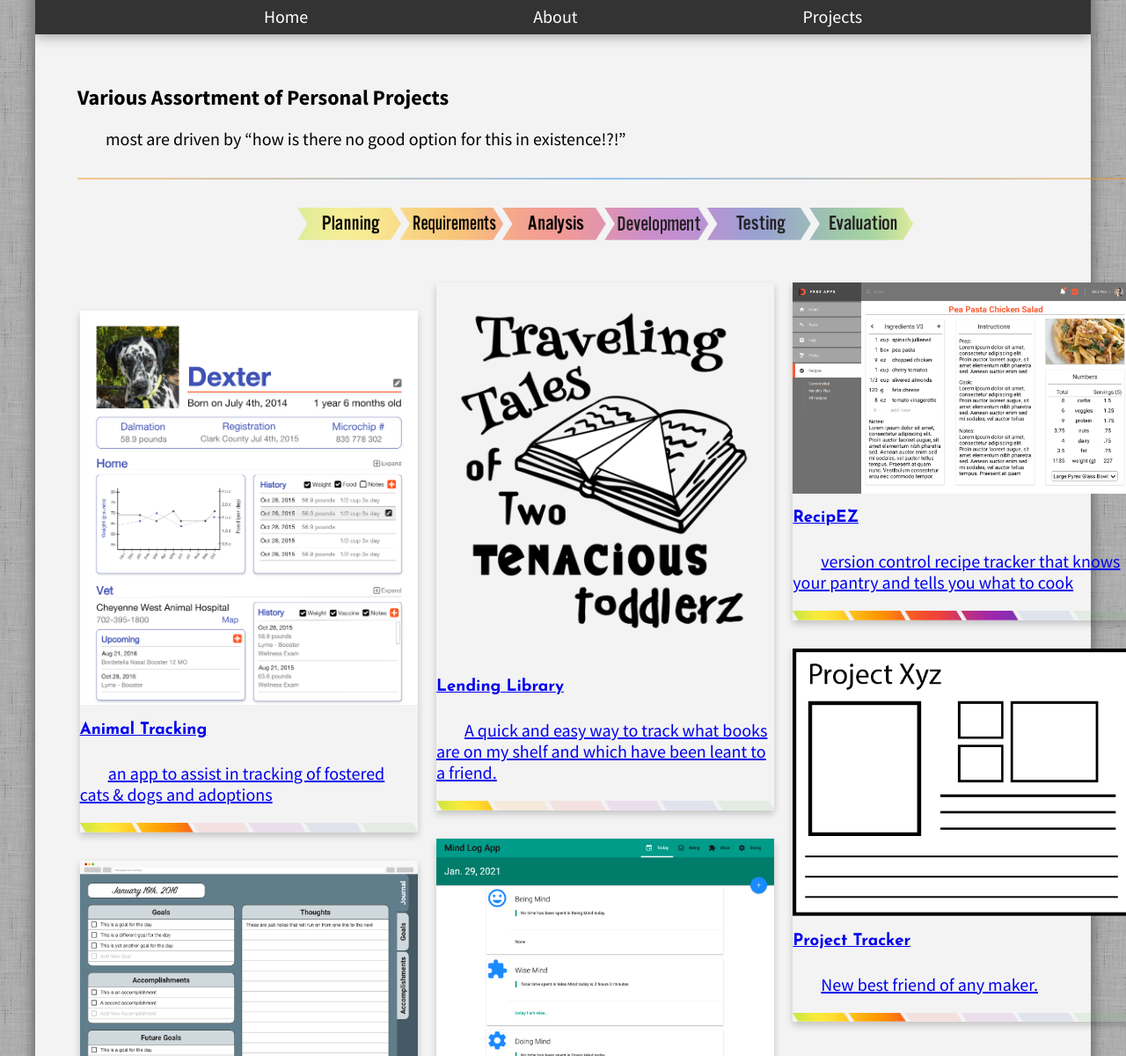
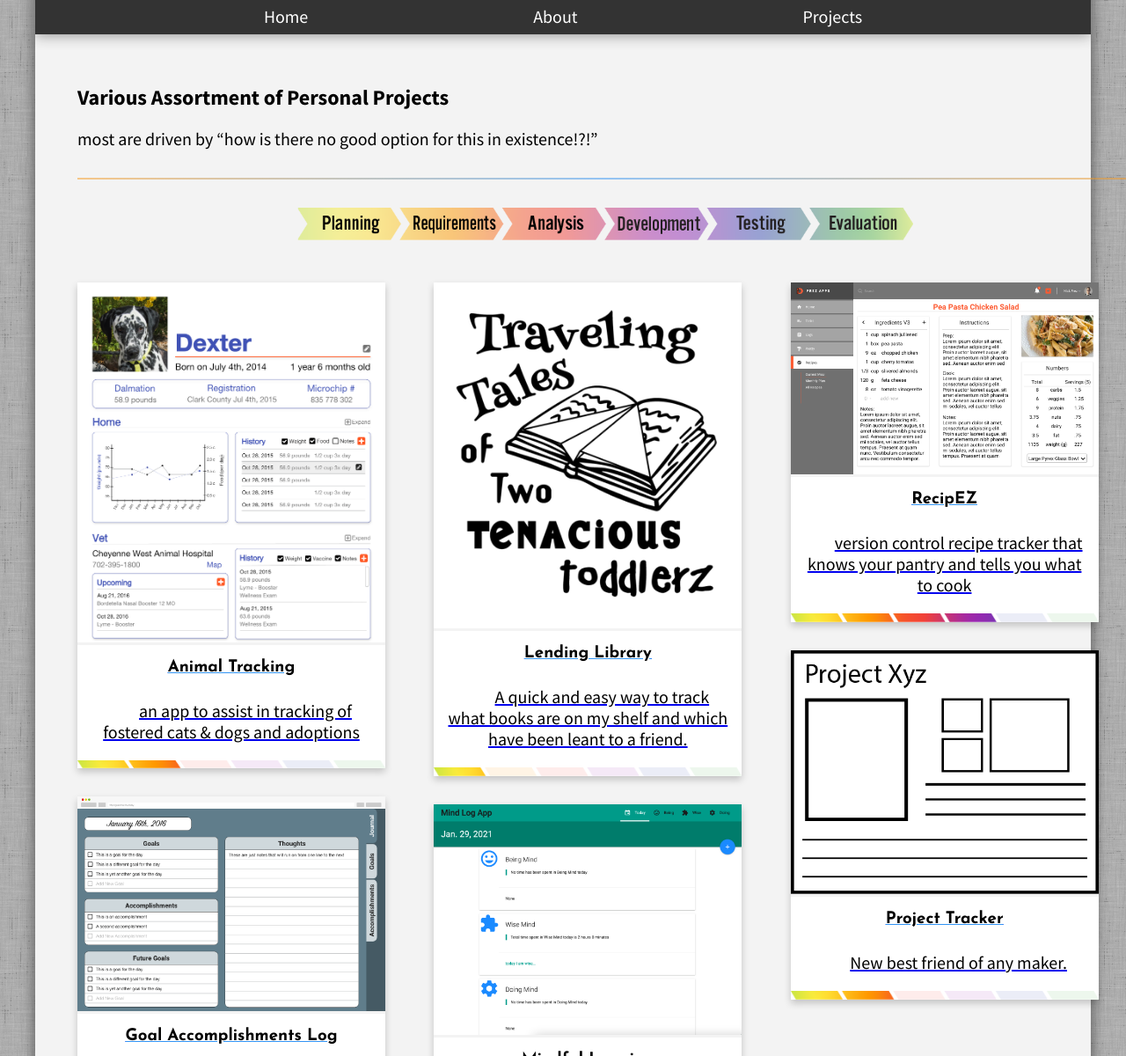
Before and after one commit to CFrez/frezfolio, a Jekyll site: the page built from projects.md, in a window 1280 px wide and 1400 px high. Shown: the part 200-1400 px from the top of the window at 88% size. Built offline with Jekyll 4.4.1, drawn with Linux system fonts in a browser that asks for light colours.

Commit message:
save before grid

```diff
--- a/_includes/card.html
+++ b/_includes/card.html
@@ -1,9 +1,8 @@
-<a class="grid-item" href="{{ site.baseurl }}{{ include.url }}">
-   <div class="corner-label">
-      <i class="laptop icon"></i>
-   </div>
-
+<a class="grid-item card" href="{{ site.baseurl }}{{ include.url }}">
    <div class="image">
+      {% comment %} <div class="corner-tag">
+         <i class="laptop icon"></i>
+      </div> {% endcomment %}
       <img src="{{ site.baseurl }}{{ include.image }}">
    </div>
 
--- a/_sass/body.scss
+++ b/_sass/body.scss
@@ -6,6 +6,11 @@
     flex-grow: 1;
     padding: 3rem;
 
+    .header {
+        p {
+            text-indent: 0;
+        }
+    }
     .header-line {
         display: flex;
         align-items: baseline;
--- a/_sass/card.scss
+++ b/_sass/card.scss
@@ -1,39 +1,50 @@
-.ui.raised.segment.grid-item {
+.grid-item.card {
     flex-direction: column;
     padding: 0;
+    background-color: lighten($color-background, 10%);
+
     .image {
         display: block;
         object-fit: contain;
         border-radius: .5rem;
         max-width: 100%;
     }
-    .ui.left.corner.label::after {
-        border-top: 4em solid transparent;
-        border-right: 4em solid transparent;
-        border-bottom: 0 solid transparent;
-        border-left: 0 solid transparent;
-        border-top-color: transparentize($color-bonus, .2);
-        i {
-            color: white;
-        }
-    }
+
     .content {
         text-align: center;
+
         h3 {
             border-top: solid .2rem;
             border-color: transparentize($color-primary-dark, 0.9);
             padding-top: 1rem;
-            margin-bottom: 0;
+            margin: 0;
             color: $color-text;
             text-decoration: underline;
             text-decoration-color: $color-secondary;
         }
+
         p {
             color: $color-text;
             padding: 0 1rem;
         }
+
         .ribbon {
             align-self: flex-end;
         }
     }
 }
+
+.corner-tag {
+    display: flex;
+    align-items: baseline;
+    justify-content: center;
+    background-color: $color-bonus;
+    padding: .5rem;
+    margin: .5rem;
+    clip-path: polygon(
+        0 0,
+        0 4rem,
+        4rem 0,
+        );
+    i { color: white; }
+}
--- a/_sass/main.scss
+++ b/_sass/main.scss
@@ -22,6 +22,7 @@ html {
     box-shadow: 0px 1rem 1rem rgb(82, 82, 82);
     display: grid;
     grid-template-rows: auto 40px 1fr auto;
+    grid-template-columns: 1fr;
     grid-template-areas:
         "header"
         "nav"
--- a/_sass/masonry.scss
+++ b/_sass/masonry.scss
@@ -18,7 +18,7 @@
     @media (min-width: $laptop) {
         column-count: 3;
         .grid-item {
-            max-width: min(30vw, 400px)
+            max-width: min(30vw, 350px)
         }
     }
 
@@ -28,10 +28,9 @@
     }
 
     .grid-item {
-        margin: 2rem auto;
         display: grid;
         grid-template-rows: 1fr auto;
-        margin-bottom: 10px;
+        margin-bottom: 2rem;
         break-inside: avoid;
         box-shadow: 0 4px 8px 0 rgba(0,0,0,0.2);
         transition: 0.3s;
--- a/projects.md
+++ b/projects.md
@@ -4,7 +4,7 @@ title: Personal Projects
 permalink: /projects
 ---
 
-<div class="ui header" markdown="1">
+<div class="header" markdown="1">
 
 ## Various Assortment of Personal Projects
 
```
